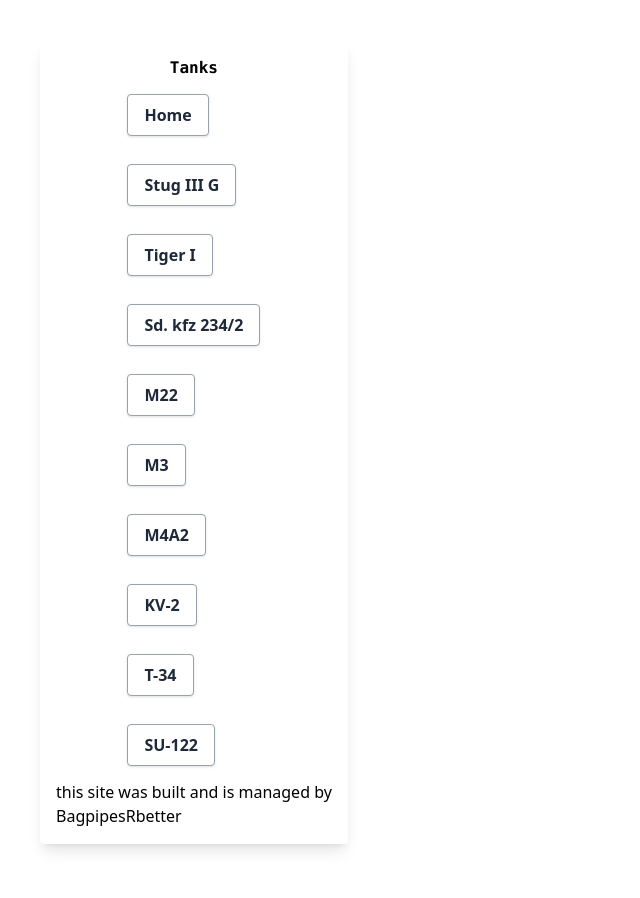
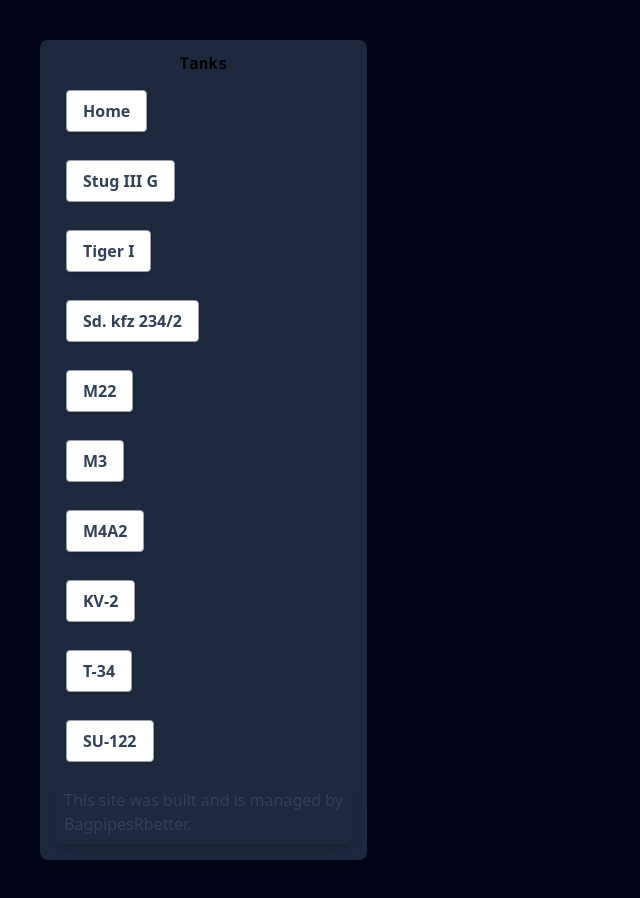
Before and after one commit to BagpipesRbetter/UDMAF, a plain HTML site: page index.html in a window 1280 px wide. Shown: the whole page, without its empty margins (0-640 px from the left). Drawn offline with nearby package versions, Linux system fonts and the light colour scheme.

Commit message:
Update index.html

```diff
--- a/index.html
+++ b/index.html
@@ -6,89 +6,91 @@
         <title>Tanks</title>
         <script src="https://unpkg.com/@tailwindcss/browser@4"></script>
     </head>
-    <body>
+    <body class="bg-slate-950">
         <div
             id="sidecar"
-            class="rounded overflow-hidden shadow-lg object-left-top w-fit h-max m-10 p-4"
+            class="rounded-lg overflow-hidden shadow-lg object-left-top w-fit h-max m-10 p-3 bg-slate-800"
         >
             <h1 class="font-mono font-black text-center">Tanks</h1>
-            <nav class="place-items-center">
+            <nav class="place-content-center">
                 <ul>
                     <li>
                         <button
-                            class="bg-white hover:bg-gray-100 text-gray-800 font-semibold py-2 px-4 border border-gray-400 rounded shadow m-3.5"
+                            class="bg-white hover:bg-slate-100 text-slate-700 font-semibold py-2 px-4 border border-gray-400 rounded shadow m-3.5"
                         >
                             Home
                         </button>
                     </li>
                     <li>
                         <button
-                            class="bg-white hover:bg-gray-100 text-gray-800 font-semibold py-2 px-4 border border-gray-400 rounded shadow m-3.5"
+                            class="bg-white hover:bg-slate-100 text-slate-700 font-semibold py-2 px-4 border border-gray-400 rounded shadow m-3.5"
                         >
                             Stug III G
                         </button>
                     </li>
                     <li>
                         <button
-                            class="bg-white hover:bg-gray-100 text-gray-800 font-semibold py-2 px-4 border border-gray-400 rounded shadow m-3.5"
+                            class="bg-white hover:bg-slate-100 text-slate-700 font-semibold py-2 px-4 border border-gray-400 rounded shadow m-3.5"
                         >
                             Tiger I
                         </button>
                     </li>
                     <li>
                         <button
-                            class="bg-white hover:bg-gray-100 text-gray-800 font-semibold py-2 px-4 border border-gray-400 rounded shadow m-3.5"
+                            class="bg-white hover:bg-slate-100 text-slate-700 font-semibold py-2 px-4 border border-gray-400 rounded shadow m-3.5"
                         >
                             Sd. kfz 234/2
                         </button>
                     </li>
                     <li>
                         <button
-                            class="bg-white hover:bg-gray-100 text-gray-800 font-semibold py-2 px-4 border border-gray-400 rounded shadow m-3.5"
+                            class="bg-white hover:bg-slate-100 text-slate-700 font-semibold py-2 px-4 border border-gray-400 rounded shadow m-3.5"
                         >
                             M22
                         </button>
                     </li>
                     <li>
                         <button
-                            class="bg-white hover:bg-gray-100 text-gray-800 font-semibold py-2 px-4 border border-gray-400 rounded shadow m-3.5"
+                            class="bg-white hover:bg-slate-100 text-slate-700 font-semibold py-2 px-4 border border-gray-400 rounded shadow m-3.5"
                         >
                             M3
                         </button>
                     </li>
                     <li>
                         <button
-                            class="bg-white hover:bg-gray-100 text-gray-800 font-semibold py-2 px-4 border border-gray-400 rounded shadow m-3.5"
+                            class="bg-white hover:bg-slate-100 text-slate-700 font-semibold py-2 px-4 border border-gray-400 rounded shadow m-3.5"
                         >
                             M4A2
                         </button>
                     </li>
                     <li>
                         <button
-                            class="bg-white hover:bg-gray-100 text-gray-800 font-semibold py-2 px-4 border border-gray-400 rounded shadow m-3.5"
+                            class="bg-white hover:bg-slate-100 text-slate-700 font-semibold py-2 px-4 border border-gray-400 rounded shadow m-3.5"
                         >
                             KV-2
                         </button>
                     </li>
                     <li>
                         <button
-                            class="bg-white hover:bg-gray-100 text-gray-800 font-semibold py-2 px-4 border border-gray-400 rounded shadow m-3.5"
+                            class="bg-white hover:bg-slate-100 text-slate-700 font-semibold py-2 px-4 border border-gray-400 rounded shadow m-3.5"
                         >
                             T-34
                         </button>
                     </li>
                     <li>
                         <button
-                            class="bg-white hover:bg-gray-100 text-gray-800 font-semibold py-2 px-4 border border-gray-400 rounded shadow m-3.5"
+                            class="bg-white hover:bg-slate-100 text-slate-700 font-semibold py-2 px-4 border border-gray-400 rounded shadow m-3.5"
                         >
                             SU-122
                         </button>
                     </li>
                 </ul>
-                <p class="">
-                    this site was built and is managed by<br />
+                <p
+                    class="text-align-center shadow-lg overflow-hidden rounded-md p-2 m-1 text-slate-700"
+                >
+                    This site was built and is managed by<br />
                     <a href="https://bagpipesrbetter.github.io"
-                        >BagpipesRbetter</a
+                        >BagpipesRbetter.</a
                     >
                 </p>
             </nav>
```
